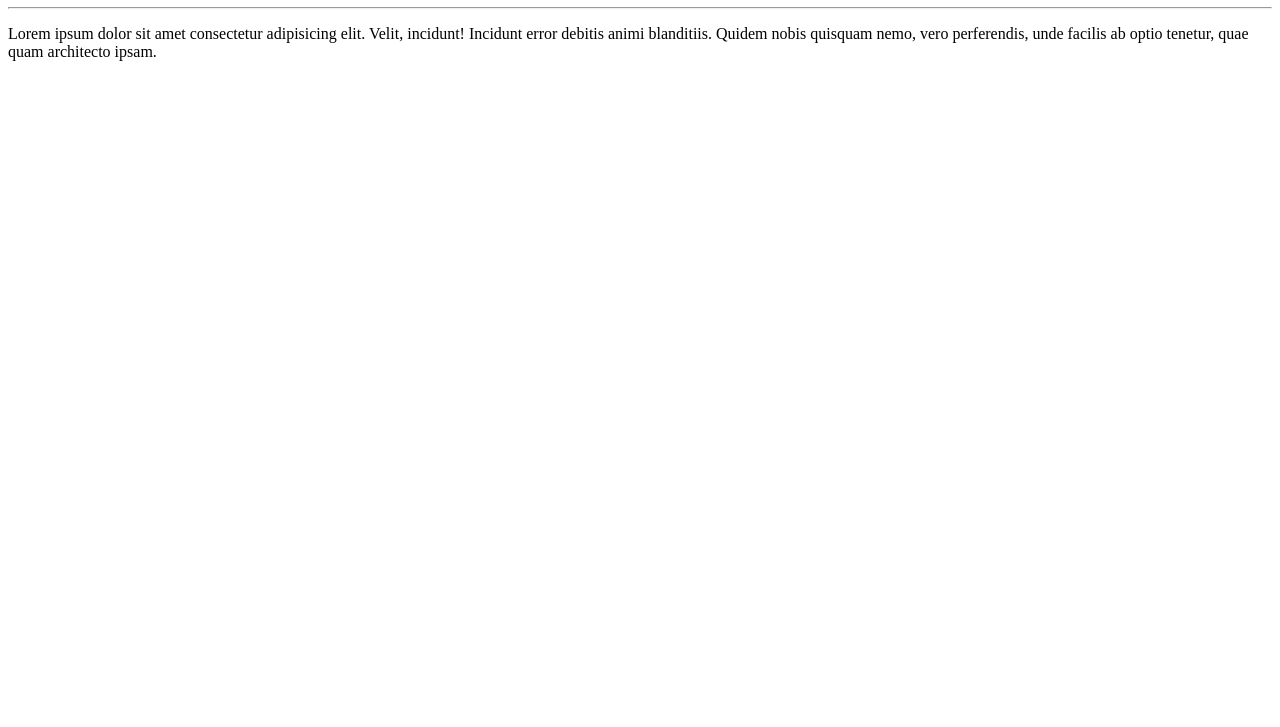
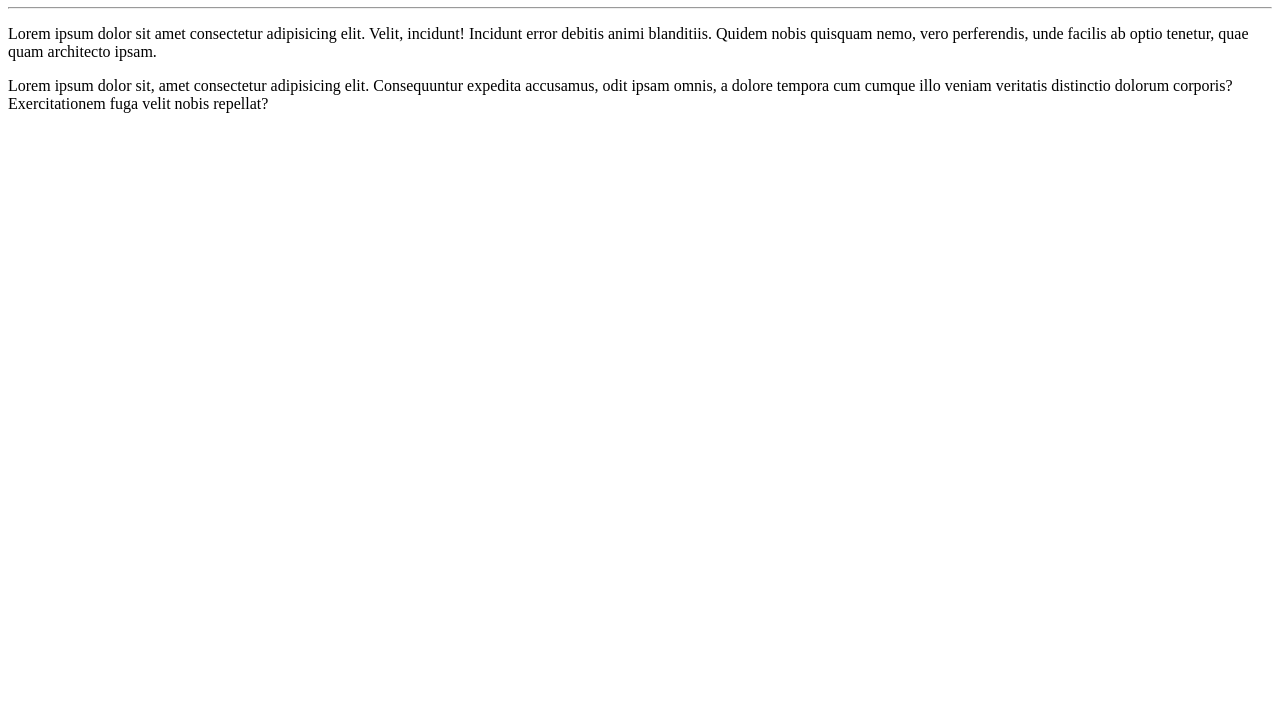
Before and after one commit to vivaldo-costa/Ola-Mundo, a plain HTML site: page site-exemplo/index.html in a window 1280 px wide. Shown: the part 73-800 px from the top of the page. Drawn offline with Linux system fonts and the light colour scheme.

Commit message:
adicionei um parágrafo

```diff
--- a/site-exemplo/index.html
+++ b/site-exemplo/index.html
@@ -11,5 +11,6 @@
     <h1>Olá, mundo!</h1>
     <hr>
     <p>Lorem ipsum dolor sit amet consectetur adipisicing elit. Velit, incidunt! Incidunt error debitis animi blanditiis. Quidem nobis quisquam nemo, vero perferendis, unde facilis ab optio tenetur, quae quam architecto ipsam.</p>
+    <p>Lorem ipsum dolor sit, amet consectetur adipisicing elit. Consequuntur expedita accusamus, odit ipsam omnis, a dolore tempora cum cumque illo veniam veritatis distinctio dolorum corporis? Exercitationem fuga velit nobis repellat?</p>
 </body>
 </html>
```
